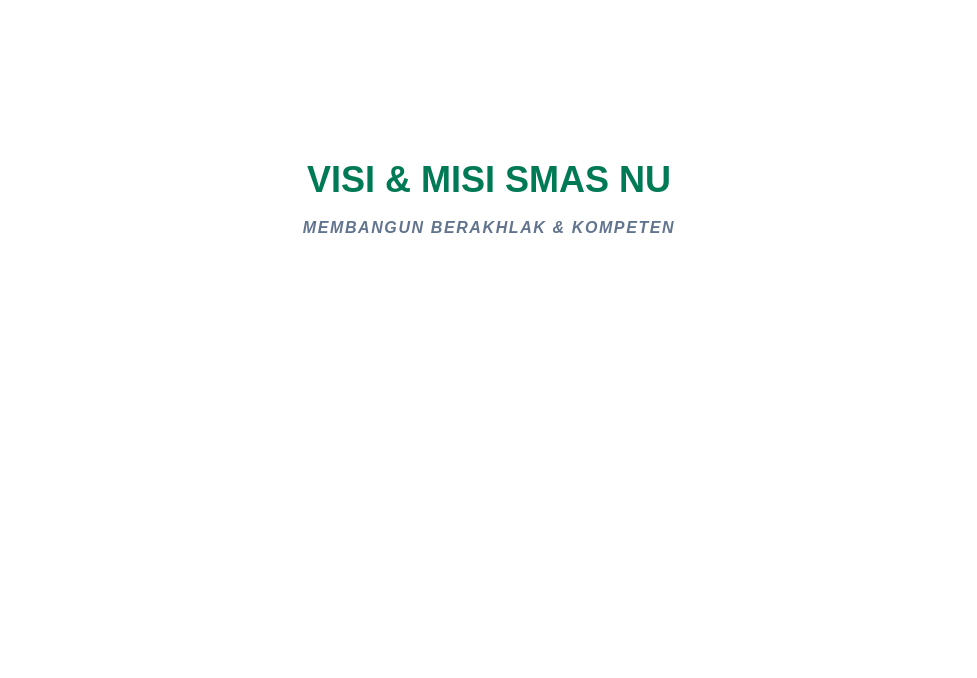
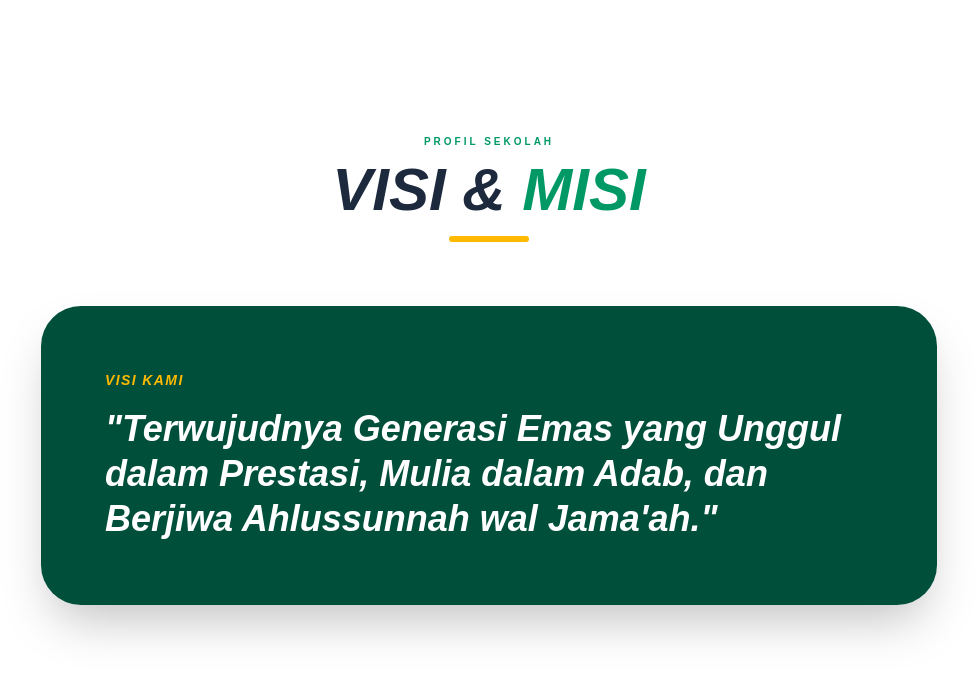
Before and after one commit to dapamutakkin44-dev/smas-nu-toboali, a Next.js app: page /profil/visi-misi in a window 1280 px wide. Shown: the top 678 px of the page, without its empty margins (151-1128 px from the left). Built offline with nearby package versions, Linux system fonts and the light colour scheme.

Commit message:
fiks kode visi misi dan hapus eror

```diff
--- a/src/app/profil/page.tsx
+++ /dev/null
@@ -1,25 +0,0 @@
-"use client";
-
-import React from 'react';
-import { motion } from 'framer-motion';
-
-export default function VisiMisiPage() {
-  return (
-    <main className="min-h-screen bg-white pt-32 pb-20 px-6">
-      <div className="max-w-4xl mx-auto text-center">
-        <motion.h1
-          initial={{ opacity: 0, y: 20 }}
-          animate={{ opacity: 1, y: 0 }}
-          className="text-4xl md:text-6xl font-black text-slate-800 uppercase italic"
-        >
-          Visi & <span className="text-emerald-600">Misi</span>
-        </motion.h1>
-        <div className="mt-10 p-8 bg-emerald-50 rounded-3xl border border-emerald-100">
-          <p className="text-xl font-bold text-emerald-900 italic">
-            "Terwujudnya Generasi Emas yang Unggul dalam Prestasi dan Mulia dalam Adab."
-          </p>
-        </div>
-      </div>
-    </main>
-  );
-}
--- a/src/app/profil/visi-misi/page.tsx
+++ b/src/app/profil/visi-misi/page.tsx
@@ -1,8 +1,27 @@
+"use client";
+
+import React from 'react';
+import { motion } from 'framer-motion';
+
 export default function VisiMisiPage() {
   return (
-    <div className="pt-40 text-center">
-      <h1 className="text-4xl font-black text-emerald-700">VISI & MISI SMAS NU</h1>
-      <p className="mt-4 text-slate-500 italic uppercase tracking-widest font-bold">Membangun Berakhlak & Kompeten</p>
-    </div>
+    <main className="min-h-screen bg-white pt-32 pb-20 px-6">
+      <div className="max-w-4xl mx-auto text-center">
+        <motion.div initial={{ opacity: 0, y: 20 }} animate={{ opacity: 1, y: 0 }}>
+          <span className="text-emerald-600 font-black tracking-[0.3em] uppercase text-[10px]">Profil Sekolah</span>
+          <h1 className="text-4xl md:text-6xl font-black text-slate-800 uppercase italic mt-2">
+            Visi & <span className="text-emerald-600">Misi</span>
+          </h1>
+          <div className="w-20 h-1.5 bg-amber-400 mx-auto mt-4 rounded-full"></div>
+        </motion.div>
+
+        <div className="mt-16 bg-emerald-900 rounded-[40px] p-10 md:p-16 text-white shadow-2xl relative overflow-hidden text-left">
+          <h2 className="text-amber-400 font-black uppercase tracking-widest text-sm mb-4 italic">Visi Kami</h2>
+          <p className="text-2xl md:text-4xl font-bold leading-tight italic">
+            "Terwujudnya Generasi Emas yang Unggul dalam Prestasi, Mulia dalam Adab, dan Berjiwa Ahlussunnah wal Jama'ah."
+          </p>
+        </div>
+      </div>
+    </main>
   );
 }
```
